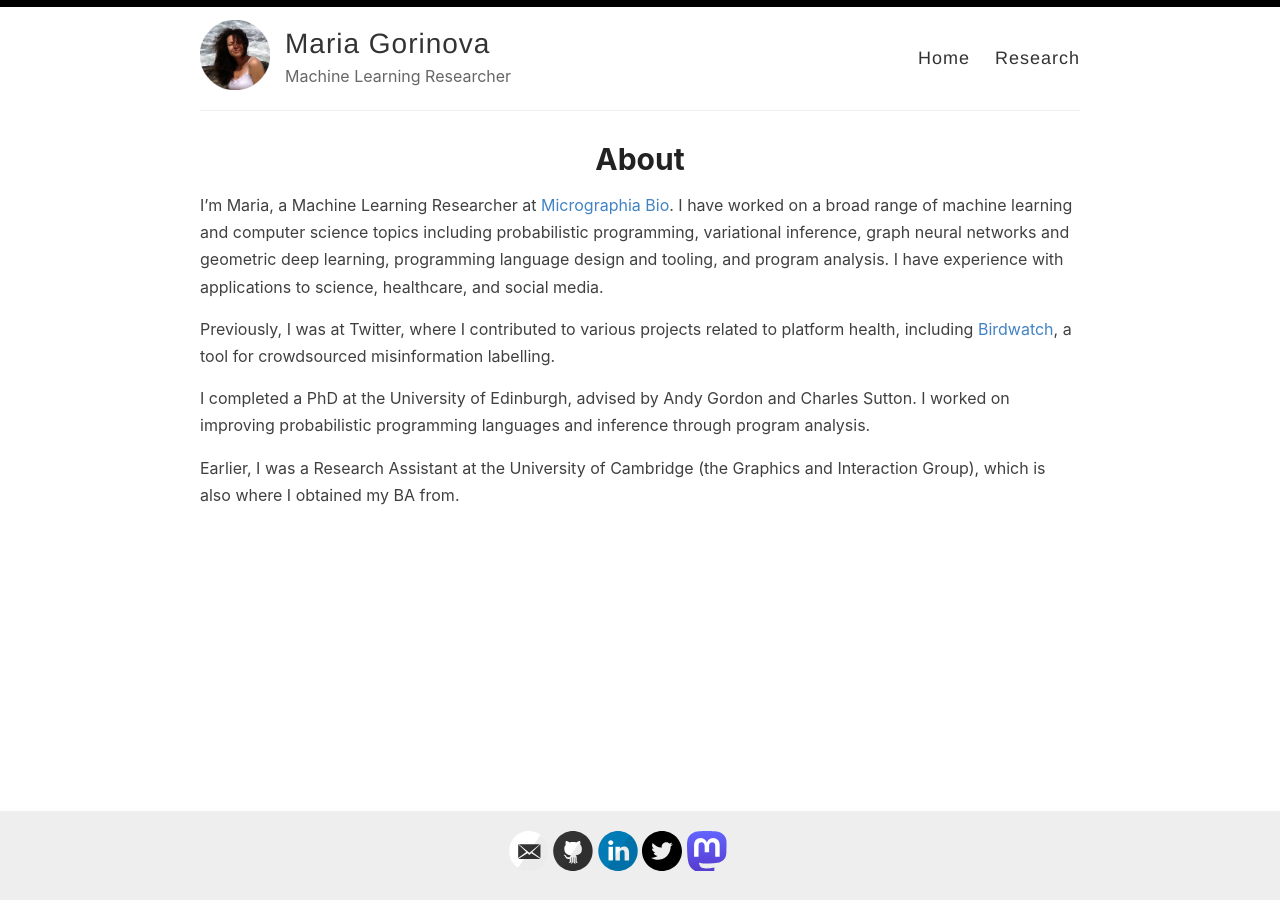
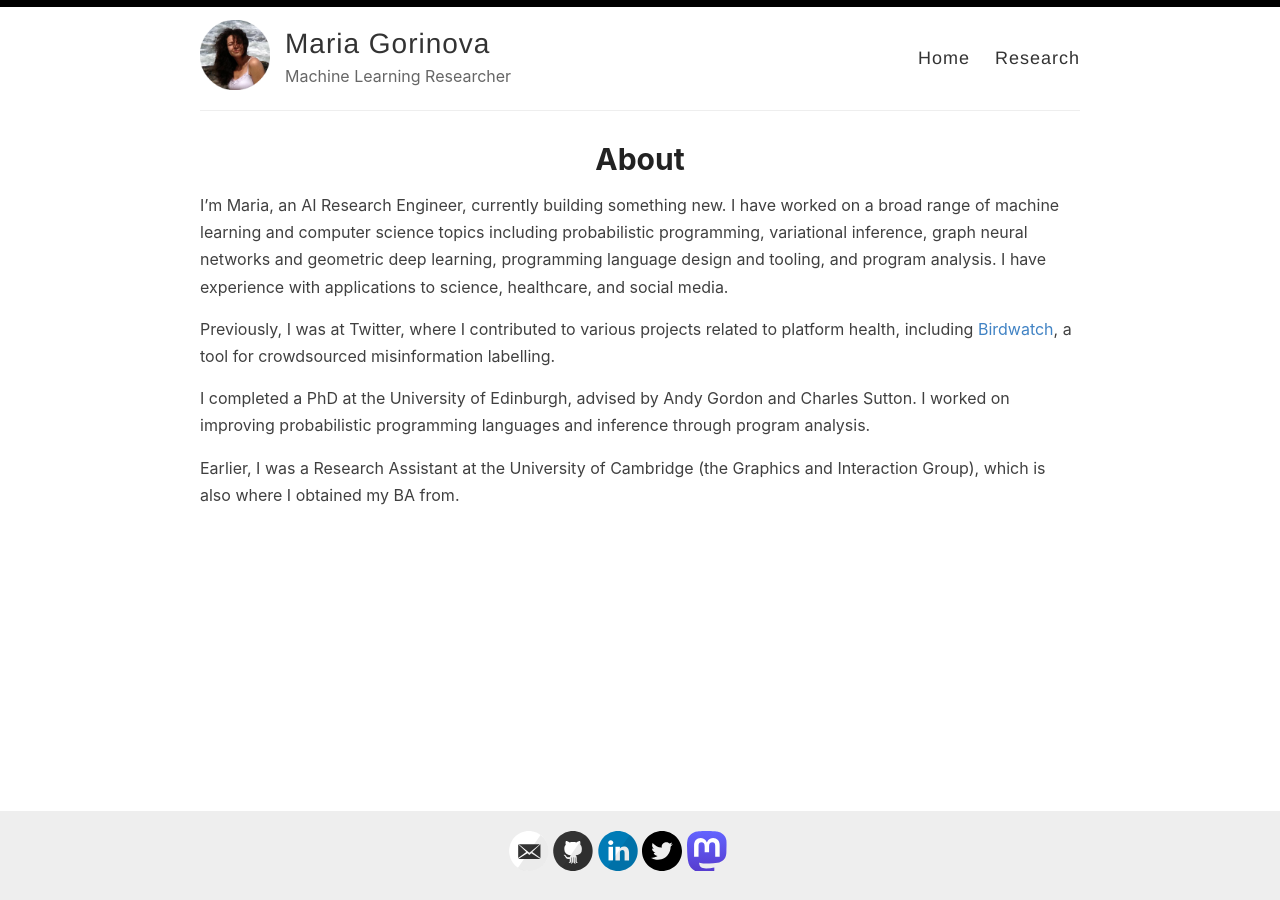
Before and after one commit to mgorinova/mgorinova.github.io, a Jekyll site: the page built from _pages/about.md, in a window 1280 px wide. Built offline with Jekyll 4.4.1, drawn with Linux system fonts in a browser that asks for light colours.

Commit message:
Update about.md

```diff
--- a/_pages/about.md
+++ b/_pages/about.md
@@ -4,7 +4,7 @@ title: About
 permalink: /about/
 ---
 
-I'm Maria, a Machine Learning Researcher at [Micrographia Bio](https://www.micrographiabio.com/). I have worked on a broad range of machine learning and computer science topics including probabilistic programming, variational inference, graph neural networks and geometric deep learning, programming language design and tooling, and program analysis. I have experience with applications to science, healthcare, and social media.
+I'm Maria, an AI Research Engineer, currently building something new. I have worked on a broad range of machine learning and computer science topics including probabilistic programming, variational inference, graph neural networks and geometric deep learning, programming language design and tooling, and program analysis. I have experience with applications to science, healthcare, and social media.
 
 Previously, I was at Twitter, where I contributed to various projects related to platform health, including [Birdwatch](https://communitynotes.twitter.com/), a tool for crowdsourced misinformation labelling.
 
```
